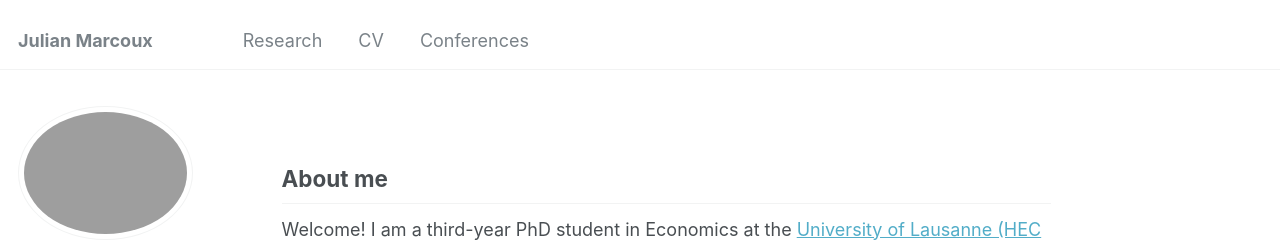
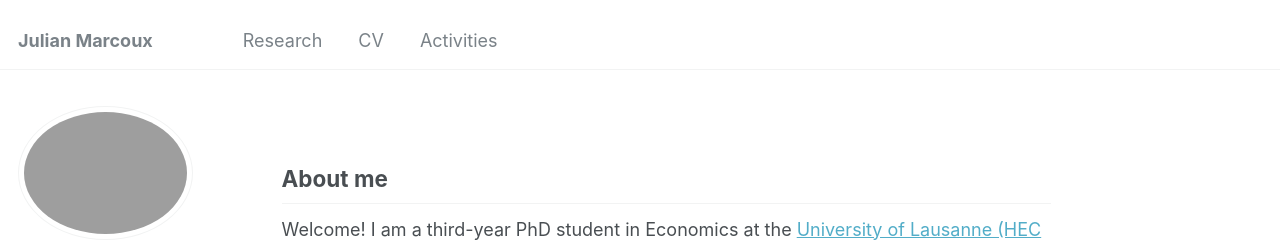
Before and after one commit to julianmarcoux/julianmarcoux.github.io, a Jekyll site: the page built from _pages/about.md, in a window 1280 px wide. Shown: the top 242 px of the page. Built offline with Jekyll 4.4.1, drawn with Linux system fonts in a browser that asks for light colours; some web fonts are replaced.

Commit message:
Update navigation.yml

```diff
--- a/_data/navigation.yml
+++ b/_data/navigation.yml
@@ -13,7 +13,7 @@ main:
   - title: "CV"
     url: /cv/
 
-  - title: "Conferences"
+  - title: "Activities"
     url: /activities/
 
   #- title: "2025 Lausanne Macro PhD Conference"
```
